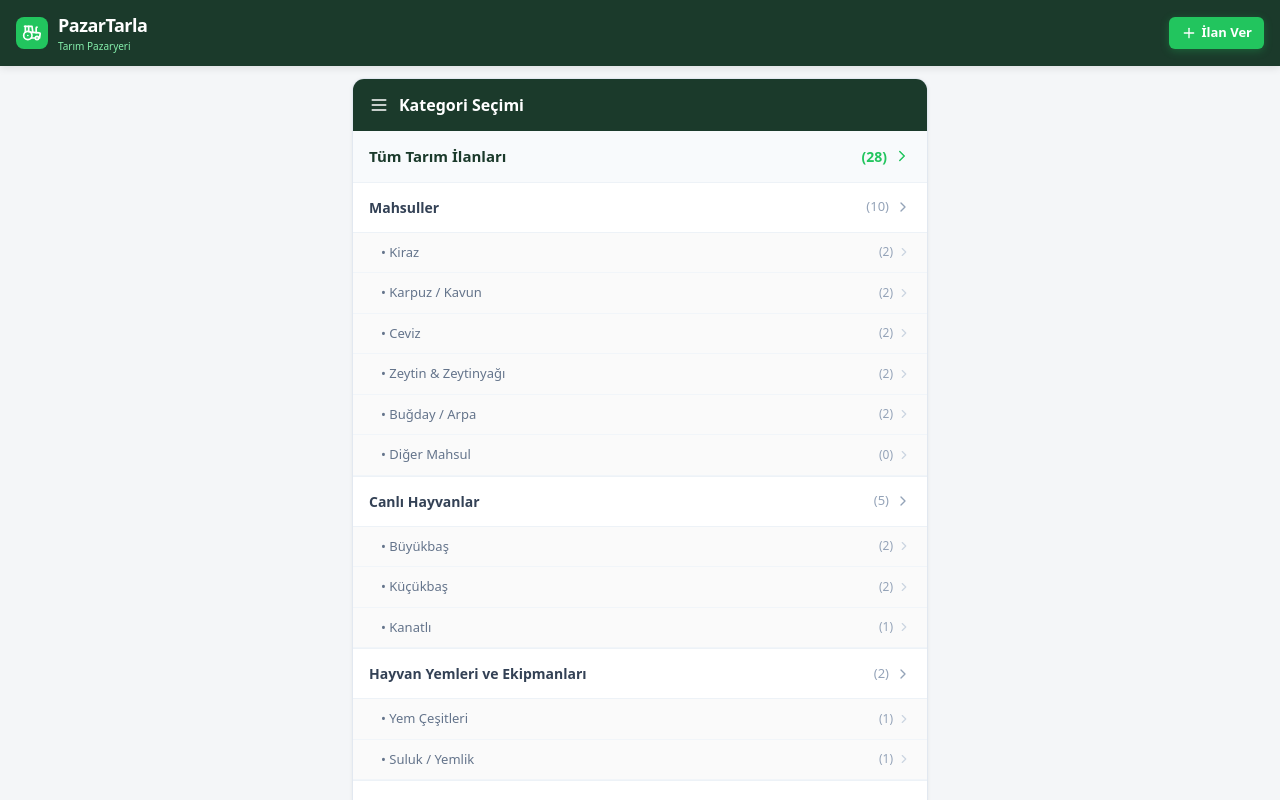
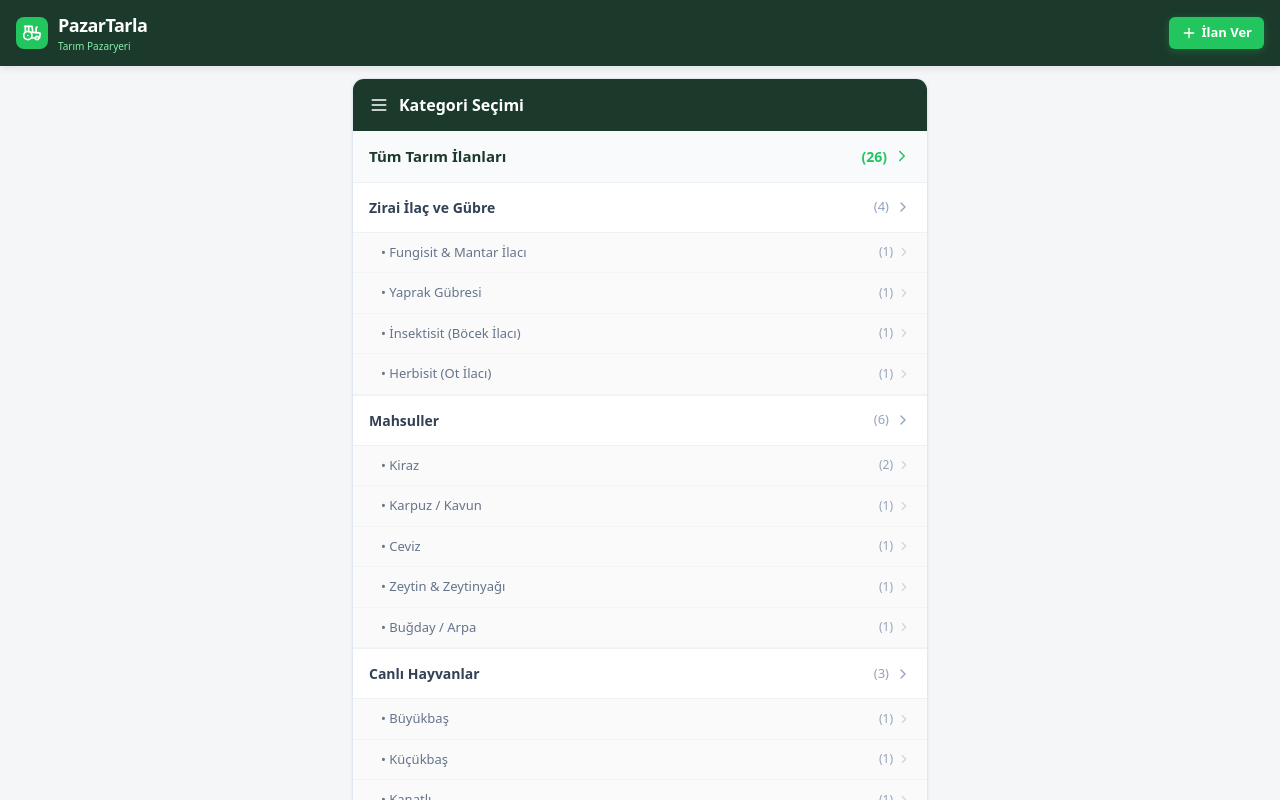
Before and after one commit to gezgiinci-beep/Pazartarla, a React (Vite) app: page / in a window 1280 px wide. Shown: the top 800 px of the page. Built offline with nearby package versions, Linux system fonts and the light colour scheme.

Commit message:
Update App.tsx

```diff
--- a/src/App.tsx
+++ b/src/App.tsx
@@ -6,6 +6,80 @@ import {
 } from 'lucide-react';
 
 const INITIAL_LISTINGS = [
+  // ZİRAİ İLAÇ & GÜBRE BAYİLERİ (TÜRKİYE GENELİ)
+  {
+    id: 101,
+    title: 'Gönen Güven Zirai İlaç - Bakır Sülfat ve Fungisit',
+    price: 450,
+    category: 'Zirai İlaç ve Gübre',
+    subCategory: 'Fungisit & Mantar İlacı',
+    mode: 'Satılık',
+    location: 'Gönen / Balıkesir',
+    city: 'Balıkesir',
+    amount: '1 Litre / Ambalaj',
+    description: 'Ceviz ve meyve ağaçları için ruhsatlı mantar ve küf önleyici zirai ilaç. Stoktan hemen teslim.',
+    seller: 'Güven Zirai İlaç Bayii',
+    phone: '0532 555 1234',
+    verified: true,
+    featured: true,
+    image: 'https://images.unsplash.com/photo-1589927986064-0deb33169d8f?auto=format&fit=crop&q=80&w=800',
+    date: 'Bugün'
+  },
+  {
+    id: 102,
+    title: 'Alaşehir Zengin Tarım - Yaprak Gübresi ve İlaç',
+    price: 680,
+    category: 'Zirai İlaç ve Gübre',
+    subCategory: 'Yaprak Gübresi',
+    mode: 'Satılık',
+    location: 'Alaşehir / Manisa',
+    city: 'Manisa',
+    amount: '5 Litre Bidon',
+    description: 'Yüksek verim sağlayan amino asitli sıvı yaprak gübresi ve bitki koruma ürünleri.',
+    seller: 'Zengin Tarım Market',
+    phone: '0532 515 14 95',
+    verified: true,
+    featured: true,
+    image: 'https://images.unsplash.com/photo-1589927986064-0deb33169d8f?auto=format&fit=crop&q=80&w=800',
+    date: 'Bugün'
+  },
+  {
+    id: 103,
+    title: 'Söke Toprak Tarım - İnsektisit ve Haşere İlacı',
+    price: 520,
+    category: 'Zirai İlaç ve Gübre',
+    subCategory: 'İnsektisit (Böcek İlacı)',
+    mode: 'Satılık',
+    location: 'Söke / Aydın',
+    city: 'Aydın',
+    amount: '1 Litre',
+    description: 'Zararlı böceklere karşı etkili sistemik tarım ilacı. Uzman danışmanlık ile.',
+    seller: 'Toprak Zirai İlaçlama',
+    phone: '0533 241 56 24',
+    verified: true,
+    featured: false,
+    image: 'https://images.unsplash.com/photo-1589927986064-0deb33169d8f?auto=format&fit=crop&q=80&w=800',
+    date: 'Bugün'
+  },
+  {
+    id: 104,
+    title: 'Bursa Atlantis Tarım - Yabancı Ot İlacı',
+    price: 750,
+    category: 'Zirai İlaç ve Gübre',
+    subCategory: 'Herbisit (Ot İlacı)',
+    mode: 'Satılık',
+    location: 'Osmangazi / Bursa',
+    city: 'Bursa',
+    amount: '3 Litre',
+    description: 'Bahçe aralarındaki yabani otlar için etkili seçici herbisit ilaç.',
+    seller: 'Atlantis Ziraat',
+    phone: '0532 315 70 00',
+    verified: true,
+    featured: false,
+    image: 'https://images.unsplash.com/photo-1589927986064-0deb33169d8f?auto=format&fit=crop&q=80&w=800',
+    date: 'Bugün'
+  },
+
   // MAHSULLER
   {
     id: 1,
@@ -30,7 +104,7 @@ const INITIAL_LISTINGS = [
     title: 'Yediveren Taze Siyah Erik',
     price: 60,
     category: 'Mahsuller',
-    subCategory: 'Kiraz', // Alternatif örnek
+    subCategory: 'Kiraz',
     mode: 'Satılık',
     location: 'Gönen / Balıkesir',
     city: 'Balıkesir',
@@ -53,7 +127,7 @@ const INITIAL_LISTINGS = [
     location: 'Gönen / Balıkesir',
     city: 'Balıkesir',
     amount: '5 Ton',
-    description: 'Tarladan doğrudan taze kesim kavun ve karpuz. Manavlar ve tüccarlar önceliklidir.',
+    description: 'Tarladan doğrudan taze kesim kavun ve karpuz.',
     seller: 'Hüseyin Çiftçi',
     phone: '0533 111 2233',
     verified: true,
@@ -63,24 +137,6 @@ const INITIAL_LISTINGS = [
   },
   {
     id: 4,
-    title: 'Şeker Gibi Tatlı Diyarbakır Karpuzu',
-    price: 12,
-    category: 'Mahsuller',
-    subCategory: 'Karpuz / Kavun',
-    mode: 'Satılık',
-    location: 'Bandırma / Balıkesir',
-    city: 'Balıkesir',
-    amount: '10 Ton',
-    description: 'Kütür kütür, tarladan satış.',
-    seller: 'Mehmet Kaplan',
-    phone: '0542 222 3344',
-    verified: true,
-    featured: false,
-    image: 'https://images.unsplash.com/photo-1563111811-1372580a4a6b?auto=format&fit=crop&q=80&w=800',
-    date: 'Bugün'
-  },
-  {
-    id: 5,
     title: 'Tarladan Doğrudan Taze Chandler Ceviz',
     price: 140,
     category: 'Mahsuller',
@@ -89,7 +145,7 @@ const INITIAL_LISTINGS = [
     location: 'Gönen / Balıkesir',
     city: 'Balıkesir',
     amount: '1 Ton',
-    description: 'Kendi bahçemizin ürünü, ilaçsız ve dolgun Chandler ceviz. Toptan veya perakende satışımız vardır.',
+    description: 'Kendi bahçemizin ürünü, ilaçsız ve dolgun Chandler ceviz.',
     seller: 'Can İnce',
     phone: '0535 768 1550',
     verified: true,
@@ -98,25 +154,7 @@ const INITIAL_LISTINGS = [
     date: 'Bugün'
   },
   {
-    id: 6,
-    title: 'Kabuklu Yerli Mahsul Ceviz',
-    price: 110,
-    category: 'Mahsuller',
-    subCategory: 'Ceviz',
-    mode: 'Satılık',
-    location: 'Susurluk / Balıkesir',
-    city: 'Balıkesir',
-    amount: '750 kg',
-    description: 'İnce kabuk, yüksek iç randımanlı yerli ceviz.',
-    seller: 'Ali Ak',
-    phone: '0532 999 8877',
-    verified: true,
-    featured: false,
-    image: 'https://images.unsplash.com/photo-1559181567-c3190ca9959b?auto=format&fit=crop&q=80&w=800',
-    date: 'Dün'
-  },
-  {
-    id: 7,
+    id: 5,
     title: 'Erken Hasat Soğuk Sıkım Sızma Zeytinyağı',
     price: 1250,
     category: 'Mahsuller',
@@ -125,7 +163,7 @@ const INITIAL_LISTINGS = [
     location: 'Burhaniye / Balıkesir',
     city: 'Balıkesir',
     amount: '100 Teneke (5 Lt)',
-    description: 'Asit oranı düşük, kendi zeytinliklerimizden üretilen geleneksel soğuk sıkım saf zeytinyağı.',
+    description: 'Asit oranı düşük, geleneksel soğuk sıkım saf zeytinyağı.',
     seller: 'Hasan Bilir',
     phone: '0532 123 4567',
     verified: true,
@@ -134,25 +172,7 @@ const INITIAL_LISTINGS = [
     date: 'Bugün'
   },
   {
-    id: 8,
-    title: 'Domat Siyah Zeytin - Salamura',
-    price: 180,
-    category: 'Mahsuller',
-    subCategory: 'Zeytin & Zeytinyağı',
-    mode: 'Satılık',
-    location: 'Ayvalık / Balıkesir',
-    city: 'Balıkesir',
-    amount: '200 kg',
-    description: 'Katkısız ev yapımı salamura zeytin.',
-    seller: 'Fatma Şen',
-    phone: '0533 444 5566',
-    verified: true,
-    featured: false,
-    image: 'https://images.unsplash.com/photo-1474979266404-7eaacbcd87c5?auto=format&fit=crop&q=80&w=800',
-    date: 'Bugün'
-  },
-  {
-    id: 9,
+    id: 6,
     title: 'Sertifikalı Tohumluk Buğday',
     price: 14,
     category: 'Mahsuller',
@@ -169,28 +189,10 @@ const INITIAL_LISTINGS = [
     image: 'https://images.unsplash.com/photo-1574943320219-553eb213f72d?auto=format&fit=crop&q=80&w=800',
     date: 'Bugün'
   },
-  {
-    id: 10,
-    title: 'Yemlik Arpa',
-    price: 11,
-    category: 'Mahsuller',
-    subCategory: 'Buğday / Arpa',
-    mode: 'Satılık',
-    location: 'Gönen / Balıkesir',
-    city: 'Balıkesir',
-    amount: '15 Ton',
-    description: 'Temiz elekten geçmiş yemlik arpa.',
-    seller: 'Kemal Güneş',
-    phone: '0535 666 5544',
-    verified: true,
-    featured: false,
-    image: 'https://images.unsplash.com/photo-1574943320219-553eb213f72d?auto=format&fit=crop&q=80&w=800',
-    date: 'Bugün'
-  },
 
   // CANLI HAYVANLAR
   {
-    id: 11,
+    id: 7,
     title: 'Holstein Süt İneği ve Buzağısı',
     price: 85000,
     category: 'Canlı Hayvanlar',
@@ -208,25 +210,7 @@ const INITIAL_LISTINGS = [
     date: 'Bugün'
   },
   {
-    id: 12,
-    title: 'Besilik Simental Dana',
-    price: 70000,
-    category: 'Canlı Hayvanlar',
-    subCategory: 'Büyükbaş',
-    mode: 'Satılık',
-    location: 'Bandırma / Balıkesir',
-    city: 'Balıkesir',
-    amount: '3 Baş',
-    description: 'Veteriner kontrollü, küpeli besilik danalar.',
-    seller: 'Orhan Koç',
-    phone: '0542 888 7766',
-    verified: true,
-    featured: false,
-    image: 'https://images.unsplash.com/photo-1570042225831-d98fa7577f1e?auto=format&fit=crop&q=80&w=800',
-    date: 'Bugün'
-  },
-  {
-    id: 13,
+    id: 8,
     title: 'Damızlık Sağlıklı Koyun ve Kuzu Sürüsü',
     price: 12000,
     category: 'Canlı Hayvanlar',
@@ -235,7 +219,7 @@ const INITIAL_LISTINGS = [
     location: 'Bandırma / Balıkesir',
     city: 'Balıkesir',
     amount: '15 Baş',
-    description: 'Veteriner kontrolleri tam, aşılı ve sağlıklı damızlık koyunlar. Toplu ya da tekli görüşülür.',
+    description: 'Veteriner kontrolleri tam, aşılı ve sağlıklı damızlık koyunlar.',
     seller: 'Mehmet Aksoy',
     phone: '0542 333 4455',
     verified: true,
@@ -244,25 +228,7 @@ const INITIAL_LISTINGS = [
     date: 'Bugün'
   },
   {
-    id: 14,
-    title: 'Merinos Damızlık Koç',
-    price: 22000,
-    category: 'Canlı Hayvanlar',
-    subCategory: 'Küçükbaş',
-    mode: 'Satılık',
-    location: 'Gönen / Balıkesir',
-    city: 'Balıkesir',
-    amount: '1 Baş',
-    description: 'Safkan damızlık koç.',
-    seller: 'İsmail Güçlü',
-    phone: '0533 555 4433',
-    verified: true,
-    featured: false,
-    image: 'https://images.unsplash.com/photo-1484557077804-29774de7fc76?auto=format&fit=crop&q=80&w=800',
-    date: 'Bugün'
-  },
-  {
-    id: 15,
+    id: 9,
     title: 'Atak-S Yumurta Tavuğu',
     price: 250,
     category: 'Canlı Hayvanlar',
@@ -282,7 +248,7 @@ const INITIAL_LISTINGS = [
 
   // HAYVAN YEMLERİ VE EKİPMANLARI
   {
-    id: 16,
+    id: 10,
     title: 'Besi Süt Yemi (Çuval 50 kg)',
     price: 450,
     category: 'Hayvan Yemleri ve Ekipmanları',
@@ -300,7 +266,7 @@ const INITIAL_LISTINGS = [
     date: 'Bugün'
   },
   {
-    id: 17,
+    id: 11,
     title: 'Otomatik Büyükbaş Suluk',
     price: 650,
     category: 'Hayvan Yemleri ve Ekipmanları',
@@ -320,7 +286,7 @@ const INITIAL_LISTINGS = [
 
   // ARICILIK & BAL
   {
-    id: 18,
+    id: 12,
     title: 'Meşe Çiçeği Yayla Süzme Balı (1 Kg)',
     price: 400,
     category: 'Arıcılık & Bal',
@@ -338,7 +304,7 @@ const INITIAL_LISTINGS = [
     date: 'Bugün'
   },
   {
-    id: 19,
+    id: 13,
     title: 'Karakovan Petek Balı',
     price: 600,
     category: 'Arıcılık & Bal',
@@ -358,7 +324,7 @@ const INITIAL_LISTINGS = [
 
   // ARICILIK EKİPMANLARI
   {
-    id: 20,
+    id: 14,
     title: '10 Çerçeveli Boyalı Arı Kovanı',
     price: 1200,
     category: 'Arıcılık Ekipmanları',
@@ -376,7 +342,7 @@ const INITIAL_LISTINGS = [
     date: 'Bugün'
   },
   {
-    id: 21,
+    id: 15,
     title: 'Paslanmaz 4 Çerçeveli Bal Süzme Makinesi',
     price: 4500,
     category: 'Arıcılık Ekipmanları',
@@ -396,7 +362,7 @@ const INITIAL_LISTINGS = [
 
   // TRAKTÖR
   {
-    id: 22,
+    id: 16,
     title: 'John Deere 6130M - Düşük saat, tek elden',
     price: 2450000,
     category: 'Traktör',
@@ -414,7 +380,7 @@ const INITIAL_LISTINGS = [
     date: 'Bugün'
   },
   {
-    id: 23,
+    id: 17,
     title: 'Tümosan 8165 Kabinli 4x4',
     price: 980000,
     category: 'Traktör',
@@ -434,7 +400,7 @@ const INITIAL_LISTINGS = [
 
   // BİÇERDÖVER
   {
-    id: 24,
+    id: 18,
     title: 'New Holland TC 5070 Biçerdöver',
     price: 3200000,
     category: 'Biçerdöver',
@@ -454,7 +420,7 @@ const INITIAL_LISTINGS = [
 
   // TARIM EKİPMANLARI
   {
-    id: 25,
+    id: 19,
     title: 'Tarım Römorku 5 Tonluk',
     price: 180000,
     category: 'Tarım Ekipmanları',
@@ -472,7 +438,7 @@ const INITIAL_LISTINGS = [
     date: 'Bugün'
   },
   {
-    id: 26,
+    id: 20,
     title: 'Asılır Tip İlaçlama Makinesi 600 Lt',
     price: 65000,
     category: 'Tarım Ekipmanları',
@@ -492,7 +458,7 @@ const INITIAL_LISTINGS = [
 
   // TARIM İŞÇİLERİ
   {
-    id: 27,
+    id: 21,
     title: 'Hasat ve Toplama Ekibi (10 Kişilik)',
     price: 1500,
     category: 'Tarım İşçileri',
@@ -510,7 +476,7 @@ const INITIAL_LISTINGS = [
     date: 'Bugün'
   },
   {
-    id: 28,
+    id: 22,
     title: 'Profesyonel Ceviz ve Meyve Budama Ekibi',
     price: 2000,
     category: 'Tarım İşçileri',
@@ -640,15 +606,16 @@ export default function App() {
   };
 
   const categoriesWithSubs = {
-    'Mahsuller': ['Kiraz', 'Karpuz / Kavun', 'Ceviz', 'Zeytin & Zeytinyağı', 'Buğday / Arpa', 'Diğer Mahsul'],
+    'Zirai İlaç ve Gübre': ['Fungisit & Mantar İlacı', 'Yaprak Gübresi', 'İnsektisit (Böcek İlacı)', 'Herbisit (Ot İlacı)'],
+    'Mahsuller': ['Kiraz', 'Karpuz / Kavun', 'Ceviz', 'Zeytin & Zeytinyağı', 'Buğday / Arpa'],
     'Canlı Hayvanlar': ['Büyükbaş', 'Küçükbaş', 'Kanatlı'],
     'Hayvan Yemleri ve Ekipmanları': ['Yem Çeşitleri', 'Suluk / Yemlik'],
-    'Arıcılık & Bal': ['Süzme Bal', 'Karakovan Balı', 'Petek Bal'],
-    'Arıcılık Ekipmanları': ['Kovan', 'Petek ve Çerçeve', 'Bal Süzme Makinesi'],
-    'Traktör': ['İkinci El Traktör', 'Sıfır Traktör'],
+    'Arıcılık & Bal': ['Süzme Bal', 'Karakovan Balı'],
+    'Arıcılık Ekipmanları': ['Kovan', 'Bal Süzme Makinesi'],
+    'Traktör': ['İkinci El Traktör'],
     'Biçerdöver': ['Biçerdöver'],
-    'Tarım Ekipmanları': ['Römork', 'İlaçlama Makinesi', 'Toprak İşleme'],
-    'Tarım İşçileri': ['Hasat Ekibi', 'Budama Ekibi', 'Çoban / Bakıcı']
+    'Tarım Ekipmanları': ['Römork', 'İlaçlama Makinesi'],
+    'Tarım İşçileri': ['Hasat Ekibi', 'Budama Ekibi']
   };
 
   const filteredListings = listings.filter(item => {
@@ -786,7 +753,7 @@ export default function App() {
                   >
                     <div style={{ position: 'relative', width: viewMode === 'Detaylı Liste' ? '110px' : '90px', height: viewMode === 'Detaylı Liste' ? '110px' : '90px', backgroundColor: '#f1f5f9', borderRadius: '8px', overflow: 'hidden', flexShrink: 0 }}>
                       <img src={item.image} alt={item.title} style={{ width: '100%', height: '100%', objectFit: 'cover' }} />
-                      <span style={{ position: 'absolute', top: '4px', left: '4px', backgroundColor: item.mode === 'Satılık' ? '#22c55e' : '#f59e0b', color: '#fff', padding: '2px 5px', borderRadius: '4px', fontSize: '9px', fontWeight: '700' }}>
+                      <span style={{ position: 'absolute', top: '4px', left: '4px', backgroundColor: item.mode === 'Satılık' ? '#22c55e' : '#3b82f6', color: '#fff', padding: '2px 5px', borderRadius: '4px', fontSize: '9px', fontWeight: '700' }}>
                         {item.mode}
                       </span>
                     </div>
@@ -861,7 +828,7 @@ export default function App() {
             <h2 style={{ fontSize: '18px', fontWeight: '800', color: '#0f172a', margin: '8px 0' }}>{selectedListing.title}</h2>
             {selectedListing.amount && (
               <div style={{ display: 'inline-flex', alignItems: 'center', gap: '4px', backgroundColor: '#ecfdf5', color: '#059669', padding: '4px 8px', borderRadius: '6px', fontSize: '12px', fontWeight: '700', marginBottom: '12px', border: '1px solid #a7f3d0' }}>
-                <Package size={14} /> Miktar / Kapasite: {selectedListing.amount}
+                <Package size={14} /> Miktar / Bilgi: {selectedListing.amount}
               </div>
             )}
             <div style={{ fontSize: '22px', fontWeight: '800', color: '#1b3a2b', marginBottom: '14px' }}>{selectedListing.price.toLocaleString('tr-TR')} TL</div>
@@ -885,7 +852,7 @@ export default function App() {
             <form onSubmit={handleDirectAdd} style={{ display: 'flex', flexDirection: 'column', gap: '12px' }}>
               <div>
                 <label style={{ display: 'block', fontWeight: '600', marginBottom: '4px', fontSize: '12px' }}>İlan Başlığı *</label>
-                <input type="text" name="title" placeholder="Örn: Kiraz, Zeytinyağı, Traktör" value={form.title} onChange={handleFormChange} style={{ width: '100%', padding: '10px', borderRadius: '6px', border: '1px solid #cbd5e1', boxSizing: 'border-box', fontSize: '13px' }} />
+                <input type="text" name="title" placeholder="Örn: Kiraz, Traktör" value={form.title} onChange={handleFormChange} style={{ width: '100%', padding: '10px', borderRadius: '6px', border: '1px solid #cbd5e1', boxSizing: 'border-box', fontSize: '13px' }} />
               </div>
               <div style={{ display: 'grid', gridTemplateColumns: '1fr 1fr', gap: '10px' }}>
                 <div>
@@ -904,7 +871,7 @@ export default function App() {
               <div style={{ display: 'grid', gridTemplateColumns: '1fr 1fr', gap: '10px' }}>
                 <div>
                   <label style={{ display: 'block', fontWeight: '600', marginBottom: '4px', fontSize: '12px' }}>Alt Ürün</label>
-                  <input type="text" name="subCategory" placeholder="Kiraz, Ceviz" value={form.subCategory} onChange={handleFormChange} style={{ width: '100%', padding: '10px', borderRadius: '6px', border: '1px solid #cbd5e1', boxSizing: 'border-box', fontSize: '13px' }} />
+                  <input type="text" name="subCategory" placeholder="Ceviz" value={form.subCategory} onChange={handleFormChange} style={{ width: '100%', padding: '10px', borderRadius: '6px', border: '1px solid #cbd5e1', boxSizing: 'border-box', fontSize: '13px' }} />
                 </div>
                 <div>
                   <label style={{ display: 'block', fontWeight: '600', marginBottom: '4px', fontSize: '12px' }}>Miktar / Kapasite</label>
```
